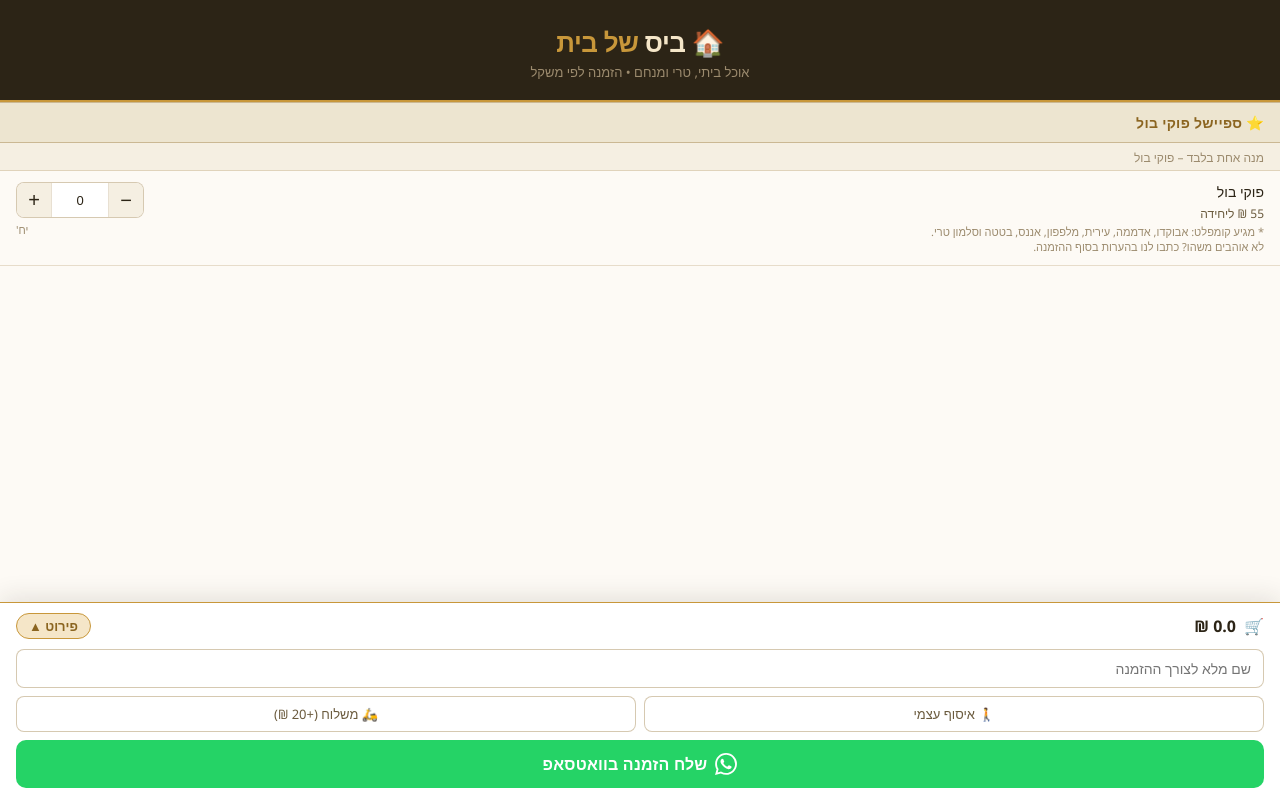
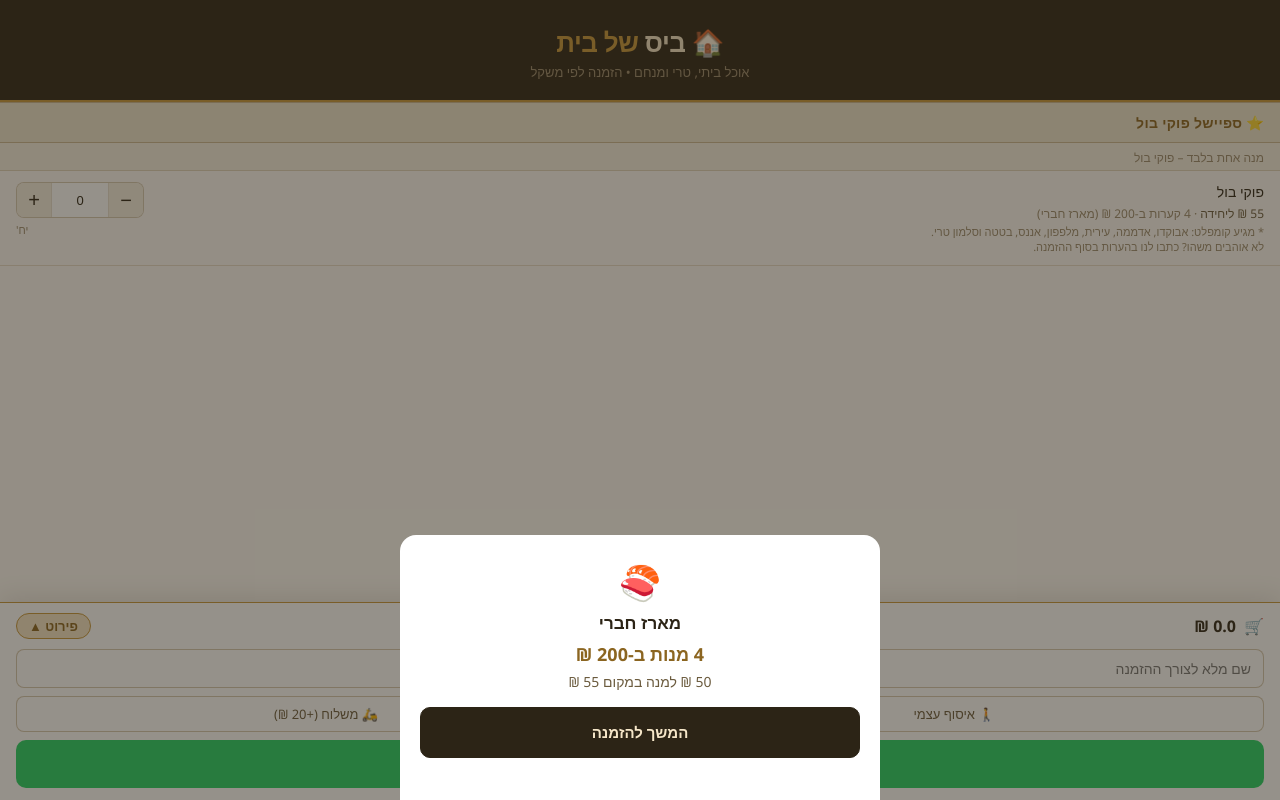
Before and after one commit to Yariv-Bar-Or/bis-shel-bait, a plain HTML site: page index.html in a window 1280 px wide. Drawn offline with Linux system fonts and the light colour scheme.

Commit message:
מארז חברי: 4 מנות ב-200 ₪ + חלון בכניסה
- חלון בכניסה לאתר: מארז חברי, כפתור "המשך להזמנה"
- מ-4 קערות ומעלה: 50 ₪ לקערה במקום 55 ₪
- מחיר מעודכן בכרטיס המנה, בסיכום ובהודעת הווטסאפ

Co-Authored-By: Claude Sonnet 5.5 <noreply@anthropic.com>
Claude-Session: https://claude.ai/code/session_01PjGSPxre8PsGhF8DVe7rtm

```diff
--- a/index.html
+++ b/index.html
@@ -520,6 +520,17 @@
 </div><!-- end summary-bar -->
 
 <!-- Delivery modal -->
+<!-- ספיישל: מארז חברי (חלון בכניסה) -->
+<div class="modal-overlay open" id="bundle-modal">
+  <div class="modal-box" dir="rtl" style="text-align:center;">
+    <div style="font-size:34px;margin-bottom:6px;">🍣</div>
+    <div class="modal-title" style="margin-bottom:8px;">מארז חברי</div>
+    <div style="font-size:18px;font-weight:700;color:var(--gold-dark);margin-bottom:6px;">4 מנות ב-200 ₪</div>
+    <div style="font-size:14px;color:var(--text2);margin-bottom:16px;">50 ₪ למנה במקום 55 ₪</div>
+    <button class="modal-btn primary" onclick="document.getElementById('bundle-modal').classList.remove('open')">המשך להזמנה</button>
+  </div>
+</div>
+
 <!-- FIRST VISIT -->
 <div class="modal-overlay" id="welcome-modal">
   <div class="modal-box" dir="rtl">
@@ -744,6 +755,8 @@ menu.forEach(sec => {
 const quantities = {};
 const choices = {}; // { itemId: "persian" | "moroccan" | "beyond" | "regular" }
 const DELIVERY_FEE = 20;
+const POKE_BUNDLE_QTY = 4;    // מארז חברי: מכמה קערות
+const POKE_BUNDLE_PRICE = 50; // מחיר לקערה במארז חברי
 let deliveryMode = null; // null = הלקוח עוד לא בחר; בלחיצה על "שלח" ייפתח חלון בחירה
 let orderTime = ""; // "HH:MM" for pickup, "HH:MM–HH:MM" for delivery
 
@@ -839,7 +852,12 @@ function buildItemEl(item, section) {
   div.id = "item-" + item.id;
   if (item.weeklyDetails) div.classList.add("item-weekly");
 
-  const priceLabel = isFixed ? item.price + " ₪ ליחידה" : item.price + " ₪ ל-100 גרם";
+  let priceLabel = isFixed ? item.price + " ₪ ליחידה" : item.price + " ₪ ל-100 גרם";
+  if (item.id === "pk1") {
+    priceLabel = qty >= POKE_BUNDLE_QTY
+      ? `${POKE_BUNDLE_PRICE} ₪ ליחידה <span style="color:var(--green-text);font-weight:600;">(מארז חברי 🎉 במקום ${item.price} ₪)</span>`
+      : `${item.price} ₪ ליחידה <span style="color:var(--text3);">· 4 קערות ב-200 ₪ (מארז חברי)</span>`;
+  }
   const minLabel = isFixed ? "" : `מינימום ${minQ} גרם`;
   const errorMsg = isFixed
     ? (minQ > 1 ? `⚠️ מינימום הזמנה: ${minQ} יח'` : "")
@@ -1302,6 +1320,10 @@ function calcItemCost(item) {
   const qty = quantities[item.id] || 0;
   if (!qty || item.outOfStock) return 0;
   if (item.fixed) {
+    // מארז חברי: 4 קערות ומעלה = 50 ₪ לקערה (4 ב-200 ₪)
+    if (item.id === "pk1") {
+      return (qty >= POKE_BUNDLE_QTY ? POKE_BUNDLE_PRICE : item.price) * qty;
+    }
     // Chalah bulk discount
     if (item.id === "s8") {
       const price = (quantities["s8"] || 0) >= 3 ? 15 : item.price;
```
